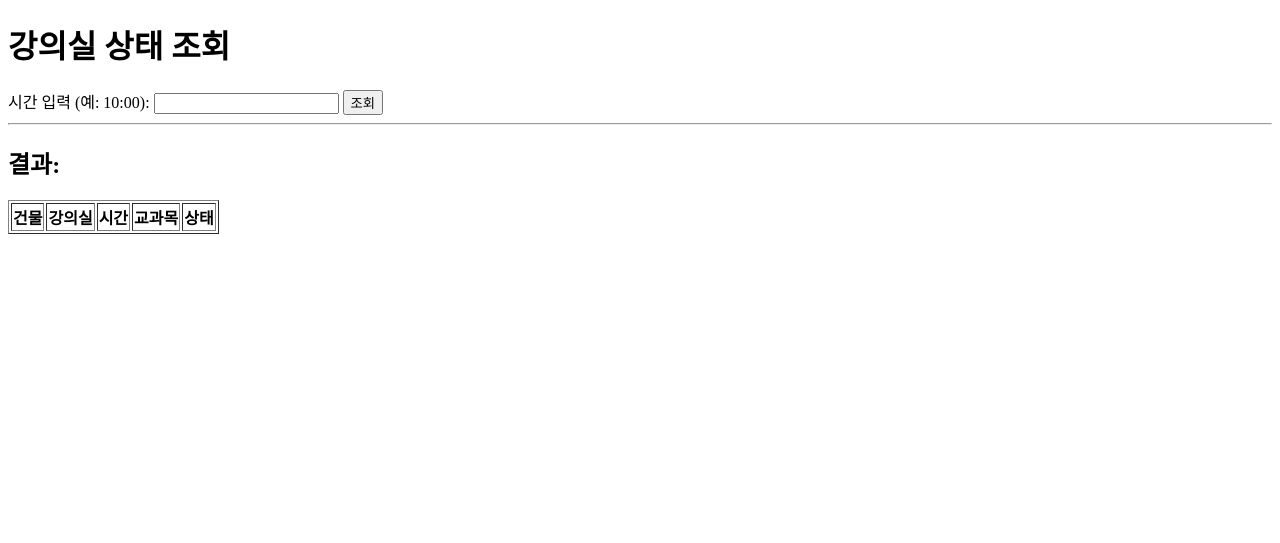
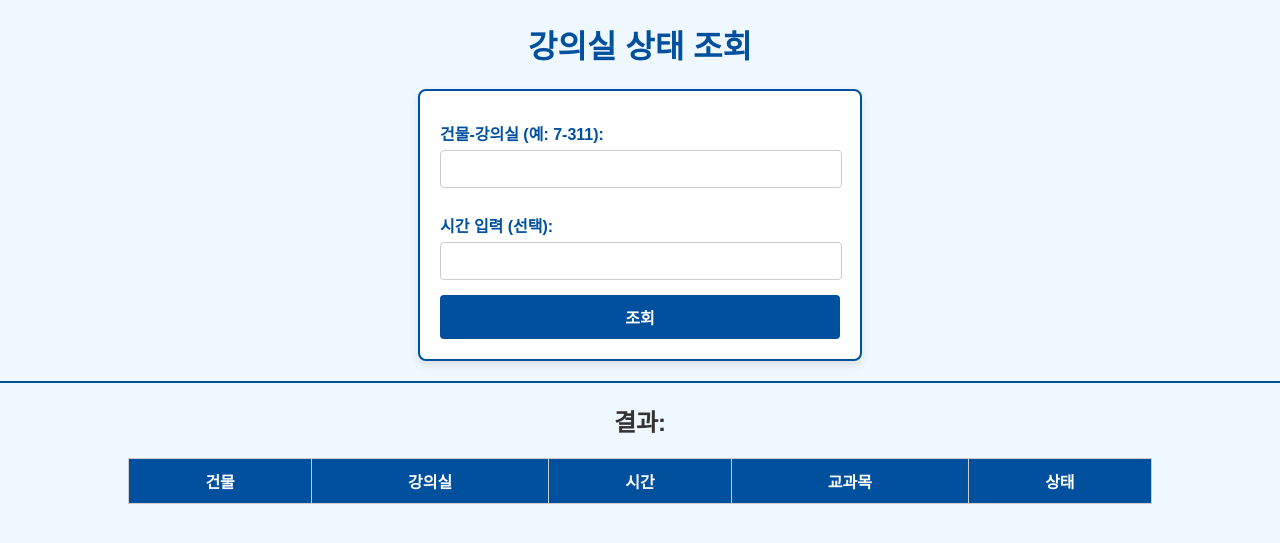
Before and after one commit to imsuajeon/database, a Flask app: page / in a window 1280 px wide. Shown: the top 543 px of the page. Run offline with Flask 3, Linux system fonts and the light colour scheme; lists and menus that the app fills with data are empty.

Commit message:
건물-강의실_시간_조회

```diff
--- a/app.py
+++ b/app.py
@@ -4,39 +4,57 @@ import sqlite3
 app = Flask(__name__)
 
 @app.route('/', methods=['GET', 'POST'])
-def search():
-    rooms = []
+def home():
+    rooms = []  # 결과를 저장할 리스트
+
     if request.method == 'POST':
-        input_time = request.form['time']
-        rooms = get_room_status(input_time)  # get_room_status는 이전에 정의한 함수입니다.
+        # 폼 데이터 가져오기
+        location = request.form['location']  # 건물-강의실
+        input_time = request.form.get('time', None)  # 시간 (선택적)
+
+        # 건물과 강의실 분리
+        try:
+            building, room = location.split('-')
+        except ValueError:
+            return "건물-강의실 형식으로 입력해주세요. 예: 인문관-101"
+
+        # SQLite 데이터베이스 연결
+        conn = sqlite3.connect('classrooms.db')  # 데이터베이스 파일 이름 확인
+        cursor = conn.cursor()
+
+        # SQL 쿼리 작성 및 실행
+        if input_time:  # 시간이 입력된 경우
+            query = """
+            SELECT 건물, 강의실, 시간, 교과목
+            FROM 편람
+            WHERE 건물 = ? AND 강의실 = ? AND 시간 = ?
+            """
+            cursor.execute(query, (building, room, input_time))
+        else:  # 시간이 입력되지 않은 경우
+            query = """
+            SELECT 건물, 강의실, 시간, 교과목
+            FROM 편람
+            WHERE 건물 = ? AND 강의실 = ?
+            """
+            cursor.execute(query, (building, room))
+
+        results = cursor.fetchall()
+        conn.close()
+
+        # 결과를 HTML에 사용할 형식으로 변환
+        rooms = [
+            {
+                'building': row[0],
+                'room': row[1],
+                'time': row[2],
+                'subject': row[3],
+                'status': '사용 중' if input_time and row[2] == input_time else '비어 있음'
+            }
+            for row in results
+        ]
+
     return render_template('Search.html', rooms=rooms)
 
-def get_room_status(input_time):
-    # SQLite 데이터베이스 연결
-    conn = sqlite3.connect('classrooms.db')  # 데이터베이스 파일 이름으로 변경
-    cursor = conn.cursor()
-
-    # 특정 시간에 강의실 상태를 조회하는 SQL 쿼리
-    query = """
-    SELECT 건물, 강의실, 시간, 교과목
-    FROM 편람
-    WHERE 시간 = ?
-    """
-    cursor.execute(query, (input_time,))
-    result = cursor.fetchall()
-    conn.close()
-
-    # 결과 반환 (DB에서 가져온 데이터를 room 객체로 변환)
-    rooms = []
-    for row in result:
-        rooms.append({
-            'building': row[0],
-            'room': row[1],
-            'time': row[2],
-            'subject': row[3],
-            'status': '사용 중' if row else '비어 있음'
-        })
-    return rooms
-
-if __name__ == '__main__':
+# Flask 앱 실행
+if __name__ == "__main__":
     app.run(debug=True)
--- a/templates/Search.html
+++ b/templates/Search.html
@@ -2,17 +2,121 @@
 <html>
 <head>
     <title>강의실 사용 여부</title>
+    <style>
+        body {
+            font-family: Arial, sans-serif;
+            margin: 0;
+            padding: 0;
+            background-color: #f0f8ff; /* 밝은 파란색 배경 */
+            color: #333;
+        }
+
+        h1 {
+            text-align: center;
+            color: #00509e; /* 진한 파란색 */
+        }
+
+        form {
+            max-width: 400px;
+            margin: 20px auto;
+            padding: 20px;
+            background-color: #ffffff;
+            border: 2px solid #00509e; /* 진한 파란색 테두리 */
+            border-radius: 8px;
+            box-shadow: 0px 4px 8px rgba(0, 0, 0, 0.1);
+        }
+
+        label {
+            display: block;
+            margin: 10px 0 5px;
+            font-weight: bold;
+            color: #00509e;
+        }
+
+        input[type="text"] {
+            width: 95%;
+            padding: 10px;
+            margin-bottom: 15px;
+            border: 1px solid #ccc;
+            border-radius: 4px;
+            font-size: 14px;
+        }
+
+        button {
+            display: block;
+            width: 100%;
+            padding: 10px;
+            background-color: #00509e; /* 진한 파란색 */
+            color: white;
+            font-size: 16px;
+            font-weight: bold;
+            border: none;
+            border-radius: 4px;
+            cursor: pointer;
+            transition: background-color 0.3s ease;
+        }
+
+        button:hover {
+            background-color: #003f7d; /* 더 진한 파란색 */
+        }
+
+        hr {
+            margin: 20px 0;
+            border: 0;
+            border-top: 2px solid #00509e;
+        }
+
+        table {
+            width: 80%;
+            margin: 20px auto;
+            border-collapse: collapse;
+            text-align: center;
+            background-color: white;
+        }
+
+        th, td {
+            padding: 10px;
+            border: 1px solid #ccc;
+        }
+
+        th {
+            background-color: #00509e;
+            color: white;
+        }
+
+        tr:nth-child(even) {
+            background-color: #f0f8ff; /* 행 배경색 */
+        }
+
+        tr:hover {
+            background-color: #e0f0ff; /* 호버 시 배경색 */
+        }
+
+        @media screen and (max-width: 768px) {
+            table {
+                width: 100%;
+            }
+
+            form {
+                width: 90%;
+            }
+        }
+    </style>
 </head>
 <body>
     <h1>강의실 상태 조회</h1>
     <form method="POST">
-        <label for="time">시간 입력 (예: 10:00):</label>
-        <input type="text" id="time" name="time" required>
+        <label for="location">건물-강의실 (예: 7-311):</label>
+        <input type="text" id="location" name="location" required>
+        <br>
+        <label for="time">시간 입력 (선택):</label>
+        <input type="text" id="time" name="time">
+        <br>
         <button type="submit">조회</button>
     </form>
     <hr>
-    <h2>결과:</h2>
-    <table border="1">
+    <h2 style="text-align: center;">결과:</h2>
+    <table>
         <tr>
             <th>건물</th>
             <th>강의실</th>
```
Also changed, not shown: check_room_status.py (deleted, +0 -16 lines), 편람 (2).csv (deleted), 편람.csv.
